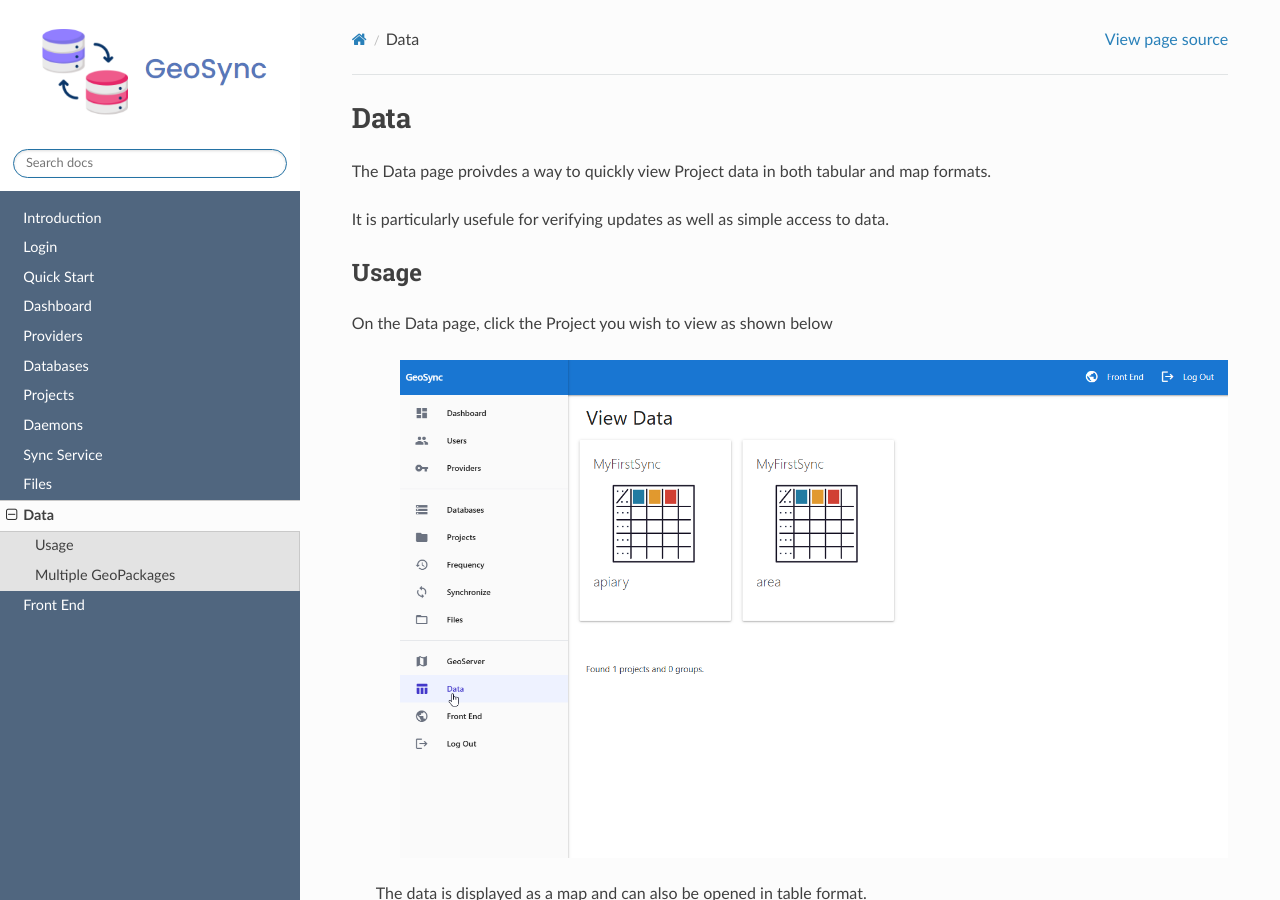
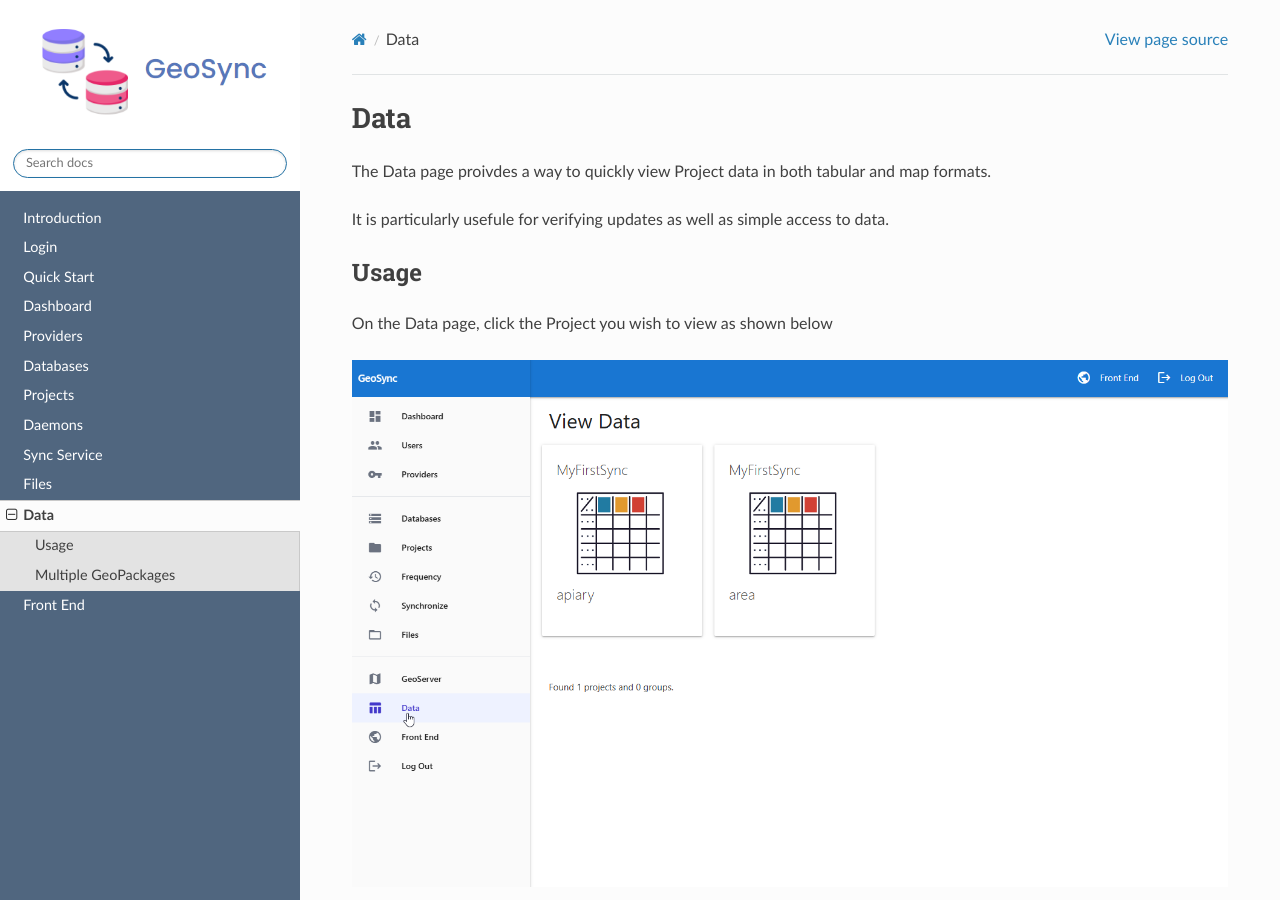
Before and after one commit to AcuGIS/GeoSync, a Sphinx documentation site: the page built from docs/source/data.rst, in a window 1280 px wide and 900 px high. Built offline with Sphinx 7.4.7 and the Read the Docs theme 3.1.0, drawn with Linux system fonts in a browser that asks for light colours.

Commit message:
Improve formatting in data.rst
Added spacing for improved readability in data documentation.

```diff
--- a/docs/source/data.rst
+++ b/docs/source/data.rst
@@ -10,9 +10,12 @@ Usage
 
 On the Data page, click the Project you wish to view as shown below
 
-   .. image:: images/Synchronize-Data-1.png
 
- The data is displayed as a map and can also be opened in table format.
+.. image:: images/Synchronize-Data-1.png
+
+
+The data is displayed as a map and can also be opened in table format.
+
 
 .. image:: images/Synchronize-Data-2.png
 
```
